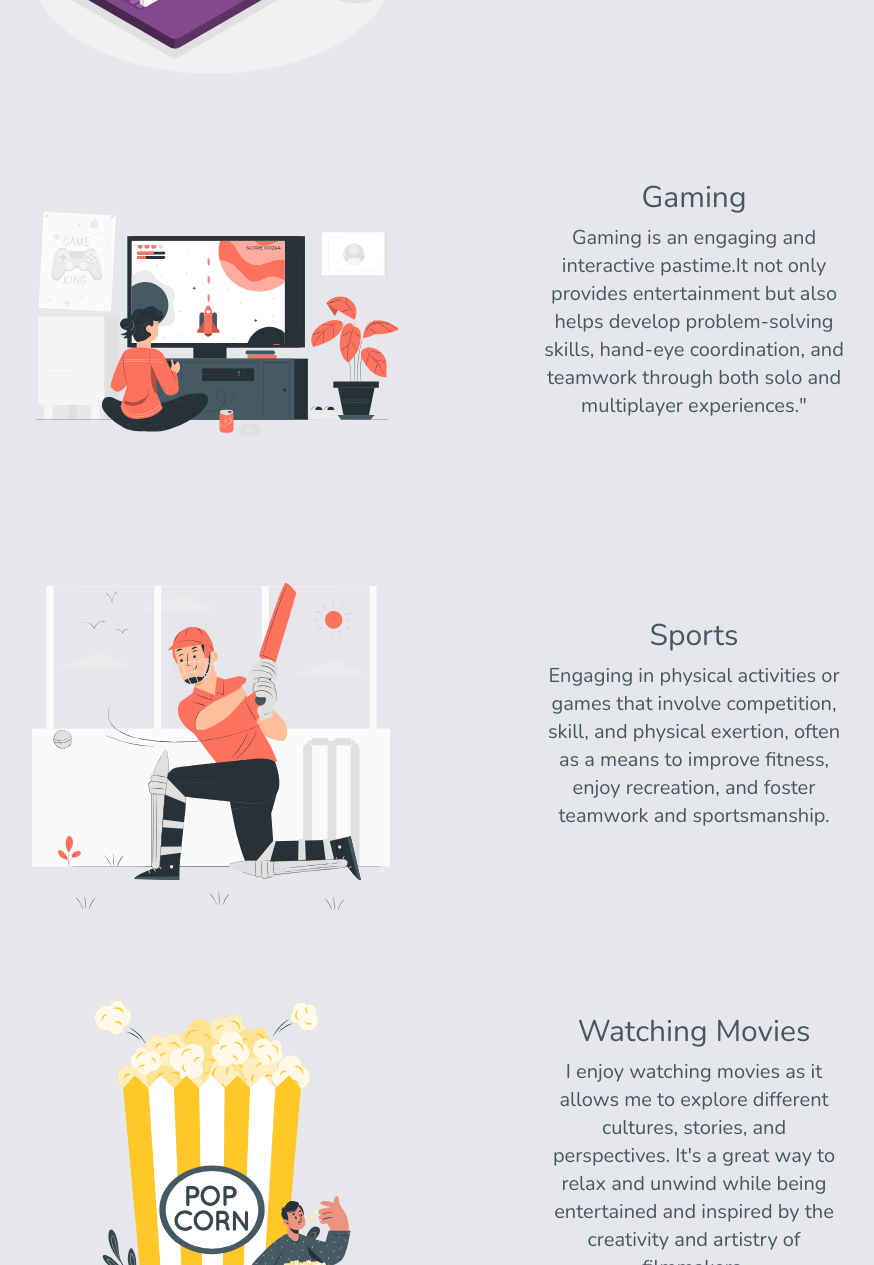
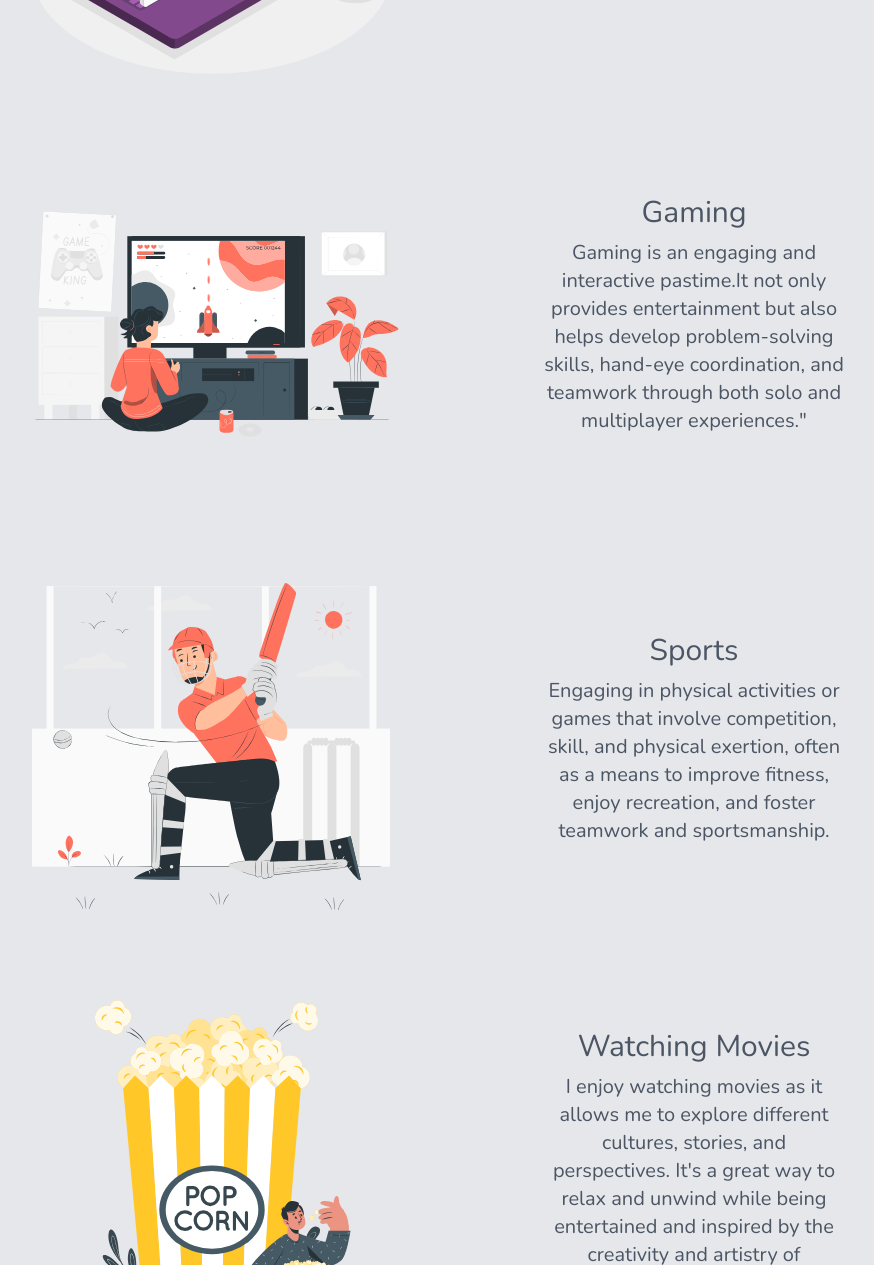
Before and after one commit to Pratiyankkumar/weather-website, a website: page public/hobbies.html in a window 1280 px wide. Shown: the part 536-1801 px from the top of the page, without its empty margins (120-994 px from the left). Drawn offline with nearby package versions, Linux system fonts and the light colour scheme.

Commit message:
Update hobbies.html

```diff
--- a/public/hobbies.html
+++ b/public/hobbies.html
@@ -53,7 +53,7 @@
       <div class="flex md:flex-row flex-col md:mt-10 items-center w-2/3 justify-between">
         <img class="size-96" style="margin-left: 140px;" src="images/images2/Gaming-pana.svg" alt="">
         <div class="flex flex-col items-center">
-          <p class="text-3xl text-gray-600 ml-5 mb-2" style="margin-left: 140px; margin-top: -40px;">Gaming</p>
+          <p class="text-3xl text-gray-600 ml-5 mb-2" style="margin-left: 140px; margin-top: -10px;">Gaming</p>
           <p class="text-xl text-gray-600 text-center md:w-96 md:ml-0" style="width: 300px; margin-left: 140px;">Gaming is an engaging and interactive pastime.It not only provides entertainment but also helps develop problem-solving skills, hand-eye coordination, and teamwork through both solo and multiplayer experiences."</p>
         </div>
       </div>
@@ -61,7 +61,7 @@
       <div class="flex md:flex-row flex-col md:mt-10 items-center w-2/3 justify-between">
         <img class="size-96" style="margin-left: 140px;" src="images/images2/Cricket-pana.svg" alt="">
         <div class="flex flex-col items-center">
-          <p class="text-3xl text-gray-600 ml-5 mb-2" style="margin-left: 140px; margin-top: -40px;">Sports</p>
+          <p class="text-3xl text-gray-600 ml-5 mb-2" style="margin-left: 140px; margin-top: -10px;">Sports</p>
           <p class="text-xl text-gray-600 text-center md:w-96 md:ml-0" style="width: 300px; margin-left: 140px;">Engaging in physical activities or games that involve competition, skill, and physical exertion, often as a means to improve fitness, enjoy recreation, and foster teamwork and sportsmanship.</p>
         </div>
       </div>
@@ -69,7 +69,7 @@
       <div class="flex md:flex-row flex-col md:mt-10 items-center w-2/3 justify-between">
         <img class="size-96" style="margin-left: 140px;" src="images/images2/Popcorns-cuate.svg" alt="">
         <div class="flex flex-col items-center">
-          <p class="text-3xl text-gray-600 ml-5 mb-2" style="margin-left: 140px; margin-top: -40px;">Watching Movies</p>
+          <p class="text-3xl text-gray-600 ml-5 mb-2" style="margin-left: 140px; margin-top: -10px;">Watching Movies</p>
           <p class="text-xl text-gray-600 text-center md:w-96 md:ml-0" style="width: 300px; margin-left: 140px;">
             I enjoy watching movies as it allows me to explore different cultures, stories, and perspectives. It's a great way to relax and unwind while being entertained and inspired by the creativity and artistry of filmmakers.</p>
         </div>
```
